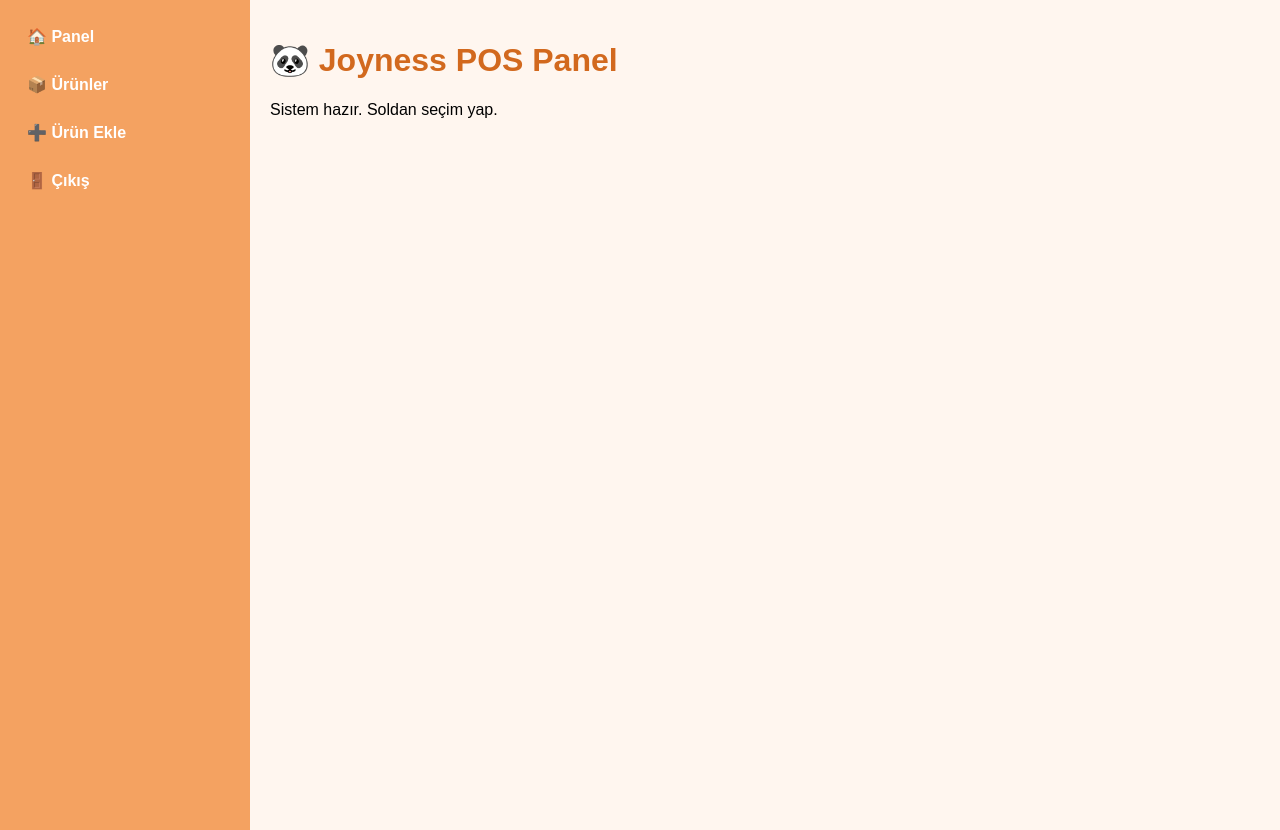
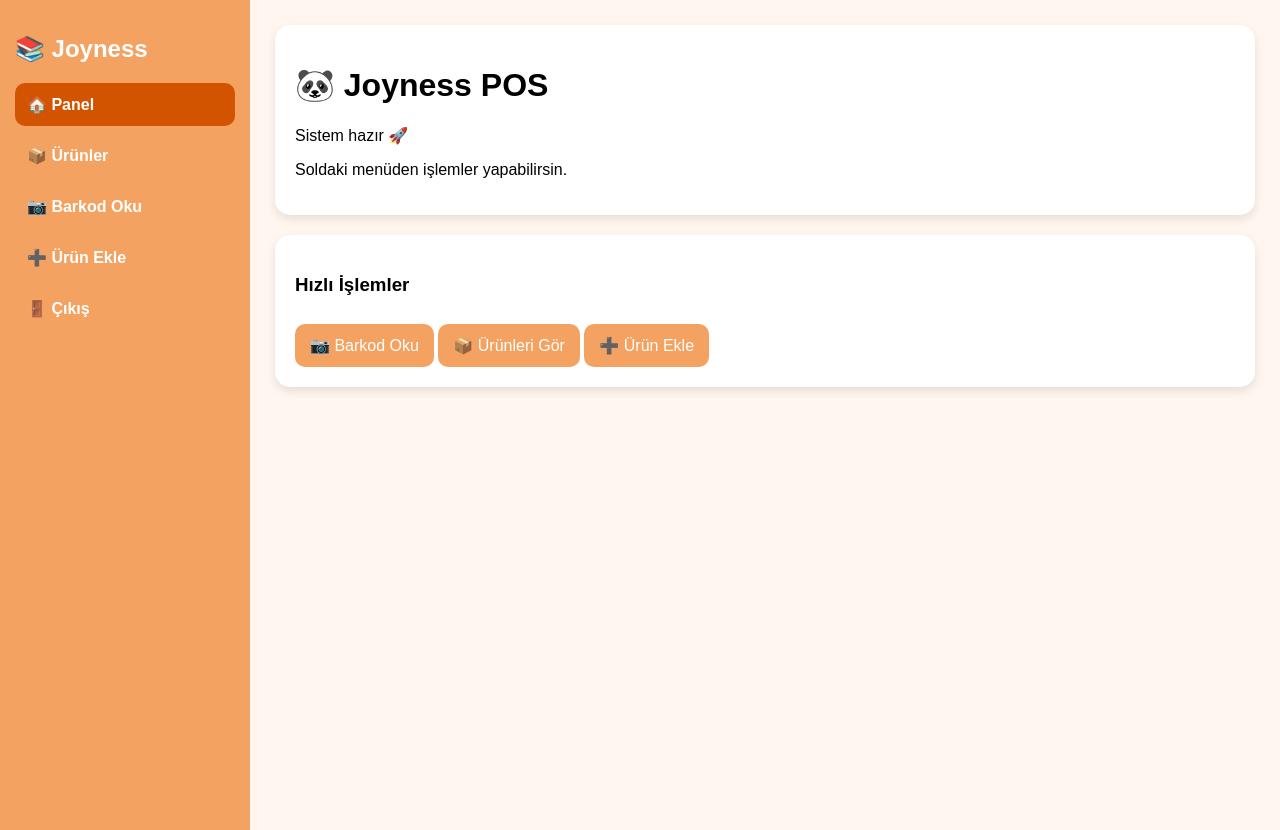
Before and after one commit to seleo1/joyness-stok, a Flask app: page /panel in a window 1280 px wide. Run offline with Flask 3, Linux system fonts and the light colour scheme; the visitor is signed in with stand-in values (Sample User, id 1).

Commit message:
Update panel.html

```diff
--- a/templates/panel.html
+++ b/templates/panel.html
@@ -1,11 +1,14 @@
 <!DOCTYPE html>
 <html>
 <head>
+<meta name="viewport" content="width=device-width, initial-scale=1">
+
 <style>
 body{
     margin:0;
     font-family:Arial;
     display:flex;
+    background:#fff6ef;
 }
 
 /* SOL MENÜ */
@@ -14,46 +17,98 @@ body{
     height:100vh;
     background:#f4a261;
     padding:15px;
+    display:flex;
+    flex-direction:column;
 }
 
+.menu h2{
+    color:white;
+    margin-bottom:20px;
+}
+
+/* MENÜ BUTON */
 .menu a{
     display:block;
     padding:12px;
     color:white;
     text-decoration:none;
     font-weight:bold;
-    margin-bottom:5px;
+    margin-bottom:8px;
+    border-radius:10px;
+    transition:0.2s;
 }
 
 .menu a:hover{
     background:#e76f51;
 }
 
+/* AKTİF */
+.menu a.active{
+    background:#d35400;
+}
+
 /* SAĞ ALAN */
 .content{
     flex:1;
-    padding:20px;
-    background:#fff6ef;
+    padding:25px;
 }
 
-h1{
-    color:#d2691e;
+/* KART */
+.card{
+    background:white;
+    padding:20px;
+    border-radius:15px;
+    box-shadow:0 4px 10px rgba(0,0,0,0.1);
+    margin-bottom:20px;
+}
+
+/* BUTON */
+.btn{
+    display:inline-block;
+    padding:12px 15px;
+    background:#f4a261;
+    color:white;
+    border-radius:10px;
+    text-decoration:none;
+    margin-top:10px;
+}
+
+.btn:hover{
+    background:#e76f51;
 }
 </style>
 </head>
 
 <body>
 
+<!-- SOL MENÜ -->
 <div class="menu">
-    <a href="/panel">🏠 Panel</a>
+    <h2>📚 Joyness</h2>
+
+    <a href="/panel" class="active">🏠 Panel</a>
     <a href="/urunler">📦 Ürünler</a>
+    <a href="/kamera">📷 Barkod Oku</a>
     <a href="/ekle">➕ Ürün Ekle</a>
     <a href="/cikis">🚪 Çıkış</a>
 </div>
 
+<!-- SAĞ İÇERİK -->
 <div class="content">
-    <h1>🐼 Joyness POS Panel</h1>
-    <p>Sistem hazır. Soldan seçim yap.</p>
+
+    <div class="card">
+        <h1>🐼 Joyness POS</h1>
+        <p>Sistem hazır 🚀</p>
+        <p>Soldaki menüden işlemler yapabilirsin.</p>
+    </div>
+
+    <div class="card">
+        <h3>Hızlı İşlemler</h3>
+
+        <a href="/kamera" class="btn">📷 Barkod Oku</a>
+        <a href="/urunler" class="btn">📦 Ürünleri Gör</a>
+        <a href="/ekle" class="btn">➕ Ürün Ekle</a>
+    </div>
+
 </div>
 
 </body>
```
